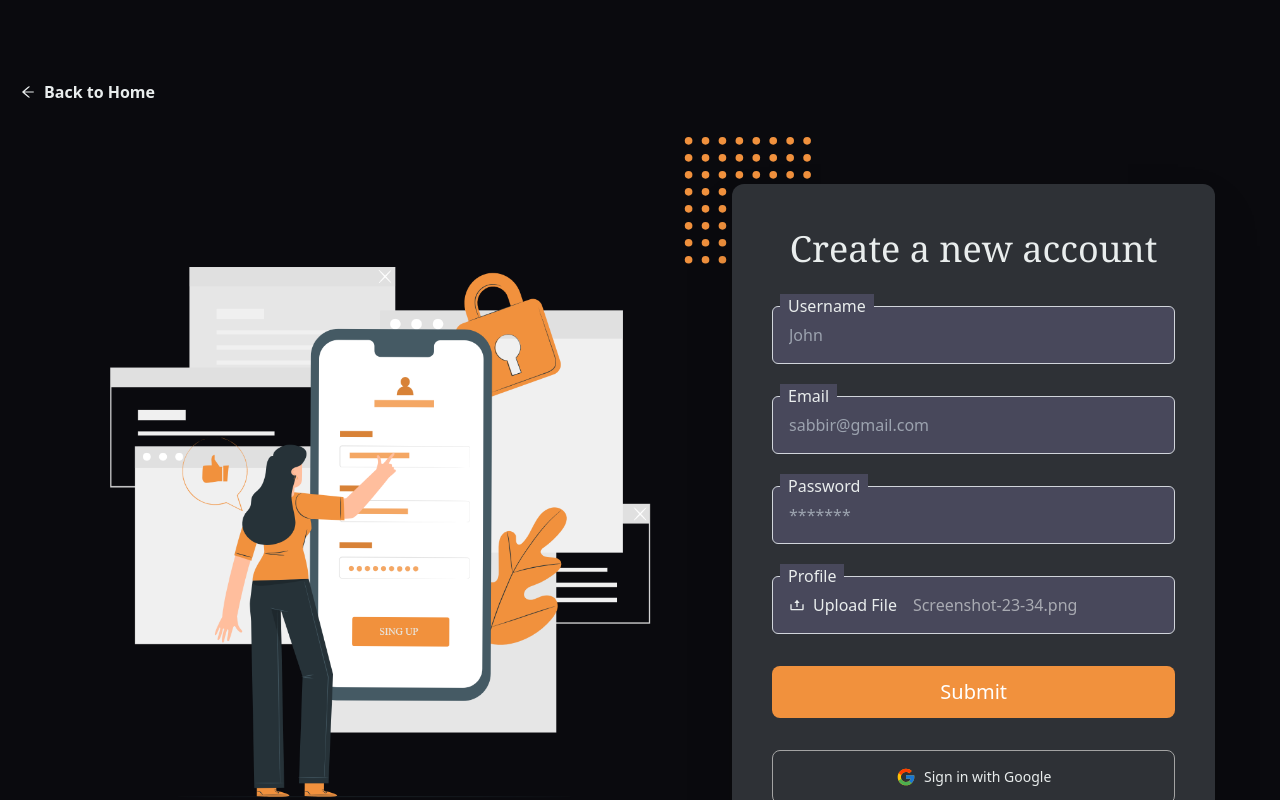
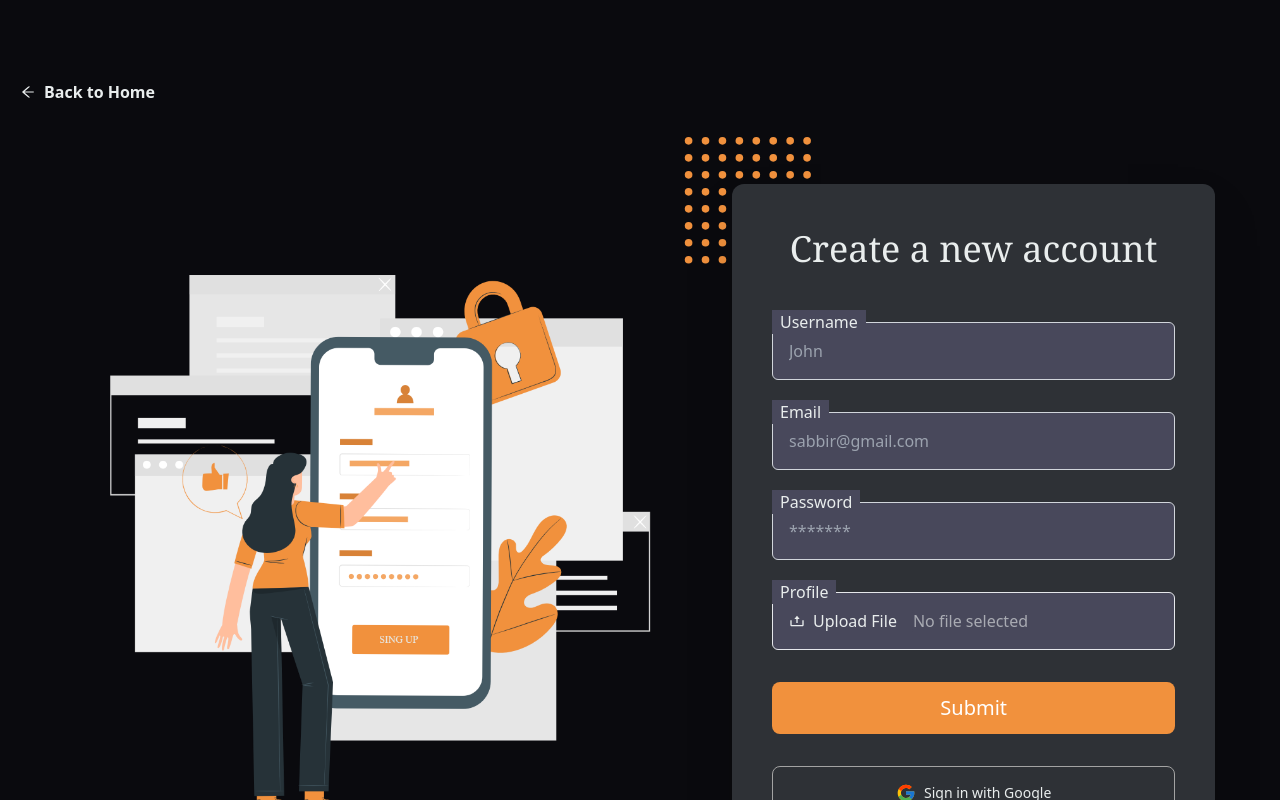
Before and after one commit to sabbir-hosen-dev/Sky_Flow_Clint, a React (Vite) app: page /signup in a window 1280 px wide. Shown: the top 800 px of the page. Built offline with nearby package versions, Linux system fonts and the light colour scheme; no server answers.

Commit message:
file fuoploa funsition add

```diff
--- a/package.json
+++ b/package.json
@@ -12,11 +12,13 @@
   "dependencies": {
     "axios": "^1.7.9",
     "firebase": "^11.1.0",
+    "formik": "^2.4.6",
     "react": "^18.3.1",
     "react-dom": "^18.3.1",
     "react-hot-toast": "^2.5.1",
     "react-icons": "^5.4.0",
-    "react-router-dom": "^7.1.1"
+    "react-router-dom": "^7.1.1",
+    "yup": "^1.6.1"
   },
   "devDependencies": {
     "@eslint/js": "^9.17.0",
--- /dev/null
+++ b/src/Api/uploadFile.js
@@ -0,0 +1,28 @@
+import axios from 'axios';
+
+const UPLOAD_URL = 'https://api.imgbb.com/1/upload';
+const API_KEY = import.meta.env.VITE_ImgBB_kEY; // Replace with your actual ImgBB API key
+
+const uploadFile = async (file) => {
+  try {
+    const formData = new FormData();
+    formData.append('image', file);
+
+    const response = await axios.post(`${UPLOAD_URL}?key=${API_KEY}`, formData, {
+      headers: {
+        'Content-Type': 'multipart/form-data',
+      },
+    });
+
+    if (response.data.success) {
+      return response.data.data.url; // Return the uploaded image URL
+    } else {
+      throw new Error('File upload failed');
+    }
+  } catch (error) {
+    console.error('Error uploading file:', error.message);
+    throw error; // Propagate the error
+  }
+};
+
+export default uploadFile;
--- a/src/Components/Form/SignUp/SignUp.jsx
+++ b/src/Components/Form/SignUp/SignUp.jsx
@@ -1,9 +1,36 @@
+/* eslint-disable react-hooks/rules-of-hooks */
 import { BiUpload } from 'react-icons/bi';
 import signup from '../../../assets/signup.png';
 import { Link } from 'react-router-dom';
 import { AiOutlineArrowLeft } from 'react-icons/ai';
 import GoogleSignBtn from '../../GoogleSignBtn/GoogleSignBtn';
+
+import { Formik, Form, Field, ErrorMessage } from 'formik';
+import * as Yup from 'yup';
+import useFileNameRename from '../../../Hooks/useFileNameRename';
+import uploadFile from '../../../Api/uploadFile';
+
+
+
 function SignUp() {
+  const SignUpSchema = Yup.object().shape({
+    name: Yup.string().min(3, 'Too Short!').required('Username is required'),
+    email: Yup.string().email('Invalid email').required('Email is required'),
+    password: Yup.string().min(6, 'Password too short').required('Password is required'),
+    file: Yup.mixed()
+    .required('Profile picture is required')
+    .test('fileSize', 'File is too large', (value) => !value || (value && value.size <= 2 * 1024 * 1024)) // 2MB limit
+    .test('fileType', 'Unsupported file format', (value) =>
+      !value || (value && ['image/jpeg', 'image/png', 'image/jpg'].includes(value.type))
+    ),
+  });
+
+  const handleSubmit = async (values) => {
+    console.log(values)
+    const photoUrl = await uploadFile(values.file)
+    console.log(photoUrl)
+  };
+
   return (
     <div className=" relative lg:py-20">
       <Link
@@ -22,99 +49,95 @@ function SignUp() {
               <p className="w-full text-4xl font-medium text-center leading-snug font-serif">
                 Create a new account
               </p>
-              <form className="w-full mt-6 mr-0 mb-0 ml-0 relative space-y-8">
-                <div className="relative ">
-                  <p
-                    className="bg-secondaryS pt-0 pr-2 pb-0 pl-2 -mt-3 mr-0 mb-0 ml-2 font-medium text-textT
-                      absolute">
+              <div className="w-full mt-6 mr-0 mb-0 ml-0 relative space-y-8">
+
+              <Formik
+              initialValues={{
+                name: '',
+                email: '',
+                password: '',
+                file: null,
+              }}
+              validationSchema={SignUpSchema}
+              onSubmit={(values) => handleSubmit(values)}>
+              {({ setFieldValue, values }) => (
+                <Form className="w-full mt-6 space-y-8">
+                  <div>
+                    <p className="bg-secondaryS pt-0 pr-2 pb-0 pl-2 -mt-3 font-medium text-textT absolute">
                       Username
                     </p>
-                  <input
+                    <Field
+                      name="name"
                       placeholder="John"
-                    required
                       type="text"
-                    className="bg-secondaryS border placeholder-gray-400 focus:outline-none
-                      focus:border-black w-full pt-4 pr-4 pb-4 pl-4 mt-2 mr-0 mb-0 ml-0 text-base block
-                      border-gray-300 text-textT rounded-md"
+                      className="bg-secondaryS border placeholder-gray-400 focus:outline-none focus:border-black w-full pt-4 pr-4 pb-4 pl-4 mt-2 text-base block border-gray-300 text-textT rounded-md"
                     />
+                    <ErrorMessage name="name" component="div" className="text-red-500 text-sm" />
                   </div>
 
-                <div className="relative ">
-                  <p
-                    className="bg-secondaryS pt-0 pr-2 pb-0 pl-2 -mt-3 mr-0 mb-0 ml-2 font-medium text-textT
-                      absolute">
+                  <div>
+                    <p className="bg-secondaryS pt-0 pr-2 pb-0 pl-2 -mt-3 font-medium text-textT absolute">
                       Email
                     </p>
-                  <input
+                    <Field
+                      name="email"
                       placeholder="sabbir@gmail.com"
                       type="email"
-                    required
-                    className="bg-secondaryS border placeholder-gray-400 focus:outline-none
-                      focus:border-black w-full pt-4 pr-4 pb-4 pl-4 mt-2 mr-0 mb-0 ml-0 text-base block
-                      border-gray-300 text-textT rounded-md"
+                      className="bg-secondaryS border placeholder-gray-400 focus:outline-none focus:border-black w-full pt-4 pr-4 pb-4 pl-4 mt-2 text-base block border-gray-300 text-textT rounded-md"
                     />
+                    <ErrorMessage name="email" component="div" className="text-red-500 text-sm" />
                   </div>
-                {/* passwornd fild  */}
-                <div className="relative ">
-                  <p
-                    className="bg-secondaryS pt-0 pr-2 pb-0 pl-2 -mt-3 mr-0 mb-0 ml-2 font-medium text-textT
-                      absolute">
+
+                  <div>
+                    <p className="bg-secondaryS pt-0 pr-2 pb-0 pl-2 -mt-3 font-medium text-textT absolute">
                       Password
                     </p>
-                  <input
+                    <Field
+                      name="password"
                       placeholder="*******"
-                    required
                       type="password"
-                    className="bg-secondaryS border placeholder-gray-400 focus:outline-none
-                      focus:border-black w-full pt-4 pr-4 pb-4 pl-4 mt-2 mr-0 mb-0 ml-0 text-base block
-                      border-gray-300 text-textT rounded-md"
+                      className="bg-secondaryS border placeholder-gray-400 focus:outline-none focus:border-black w-full pt-4 pr-4 pb-4 pl-4 mt-2 text-base block border-gray-300 text-textT rounded-md"
                     />
+                    <ErrorMessage name="password" component="div" className="text-red-500 text-sm" />
                   </div>
 
-                {/* profile picture  */}
-                <div className="relative ">
-                  <p
-                    className="bg-secondaryS pt-0 pr-2 pb-0 pl-2 -mt-3 mr-0 mb-0 ml-2 font-medium text-textT
-                      absolute">
+                  <div>
+                    <p className="bg-secondaryS pt-0 pr-2 pb-0 pl-2 -mt-3 font-medium text-textT absolute">
                       Profile
                     </p>
-                  <div
-                    className="bg-secondaryS border placeholder-gray-400 focus:outline-none
-                      focus:border-black w-full pt-4 pr-4 pb-4   mr-0 ml-0 text-base block
-                      border-gray-300 text-textT rounded-md">
-                    <div className="flex items-center ">
-                      {/* <!-- File Upload Button --> */}
+                    <div className="bg-secondaryS flex border w-full pt-4 pr-4 pb-4 rounded-md">
                       <label
-                        htmlFor="file-uploader-01"
-                        className="flex items-center gap-2 bg-secondaryS text-text  px-4 rounded cursor-pointer hover:bg-secondaryS/60">
+                        htmlFor="file"
+                        className="flex items-center gap-2 bg-secondaryS text-text px-4 rounded cursor-pointer hover:bg-secondaryS/60">
                         <BiUpload />
                         Upload File
                       </label>
                       <input
+                        id="file"
+                        name="file"
                         type="file"
-                        name="file-uploader-01"
-                        id="file-uploader-01"
+                        onChange={(event) => setFieldValue('file', event.target.files[0])}
                         className="hidden"
                       />
-
-                      {/* <!-- Uploaded File Summary --> */}
-
                       <div className="flex items-center gap-4">
                         <span className="text-textT/60">
-                          Screenshot-23-34.png
+                        {values.file ? useFileNameRename(values.file.name) : 'No file selected'}
                         </span>
                       </div>
                     </div>
-                  </div>
+                    <ErrorMessage name="file" component="div" className="text-red-500 text-sm" />
+
                   </div>
 
                   <button
-                  className="relative
-
-                  w-full pt-3 pr-5 pb-3 pl-5 text-xl font-medium text-center text-white bg-primaryP
-                      rounded-lg transition duration-200 hover:bg-primaryP/80 ease">
+                    type="submit"
+                    className="w-full pt-3 pr-5 pb-3 pl-5 text-xl font-medium text-white bg-primaryP rounded-lg transition duration-200 hover:bg-primaryP/80">
                     Submit
                   </button>
+                </Form>
+              )}
+            </Formik>
+
                 <GoogleSignBtn />
                 <p className="text-sm font-light text-text">
                   Don&apos;t have an account?{' '}
@@ -124,7 +147,7 @@ function SignUp() {
                     <span className="text-blue-400">Sign Up here</span>
                   </Link>
                 </p>
-              </form>
+              </div>
             </div>
             <svg
               viewBox="0 0 91 91"
--- /dev/null
+++ b/src/Hooks/useFileNameRename.js
@@ -0,0 +1,10 @@
+const useFileNameRename = (fileName) => {
+  if (!fileName) return ''; // Handle case when fileName is null or undefined
+  const fileExtension = fileName.substring(fileName.lastIndexOf('.'));
+  const baseName = fileName.substring(0, fileName.lastIndexOf('.'));
+  return baseName.length > 20
+    ? `${baseName.substring(0, 17)}...${fileExtension}`
+    : fileName;
+};
+
+export default useFileNameRename;
```
Also changed, not shown: 1 other file (tests, documents, lock files or other folders). Lines whose indentation alone changed are shown as unchanged.
